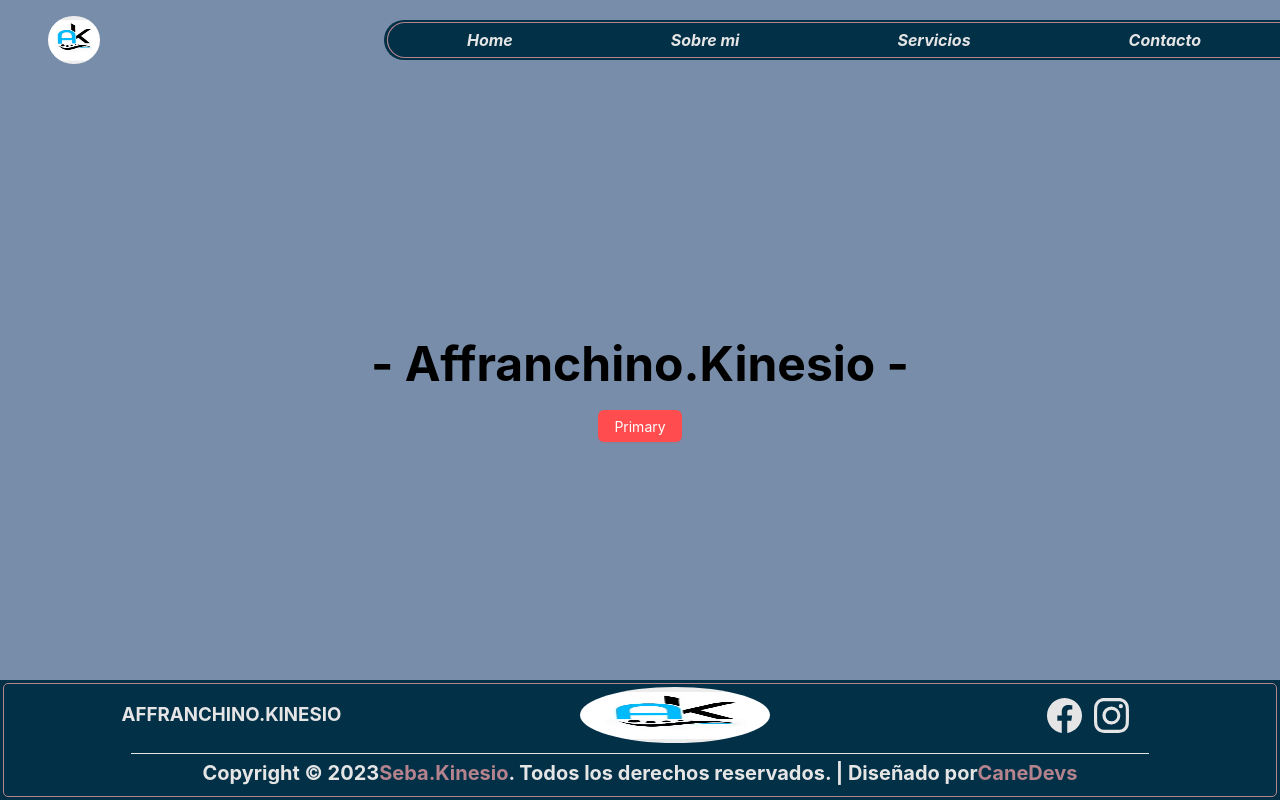
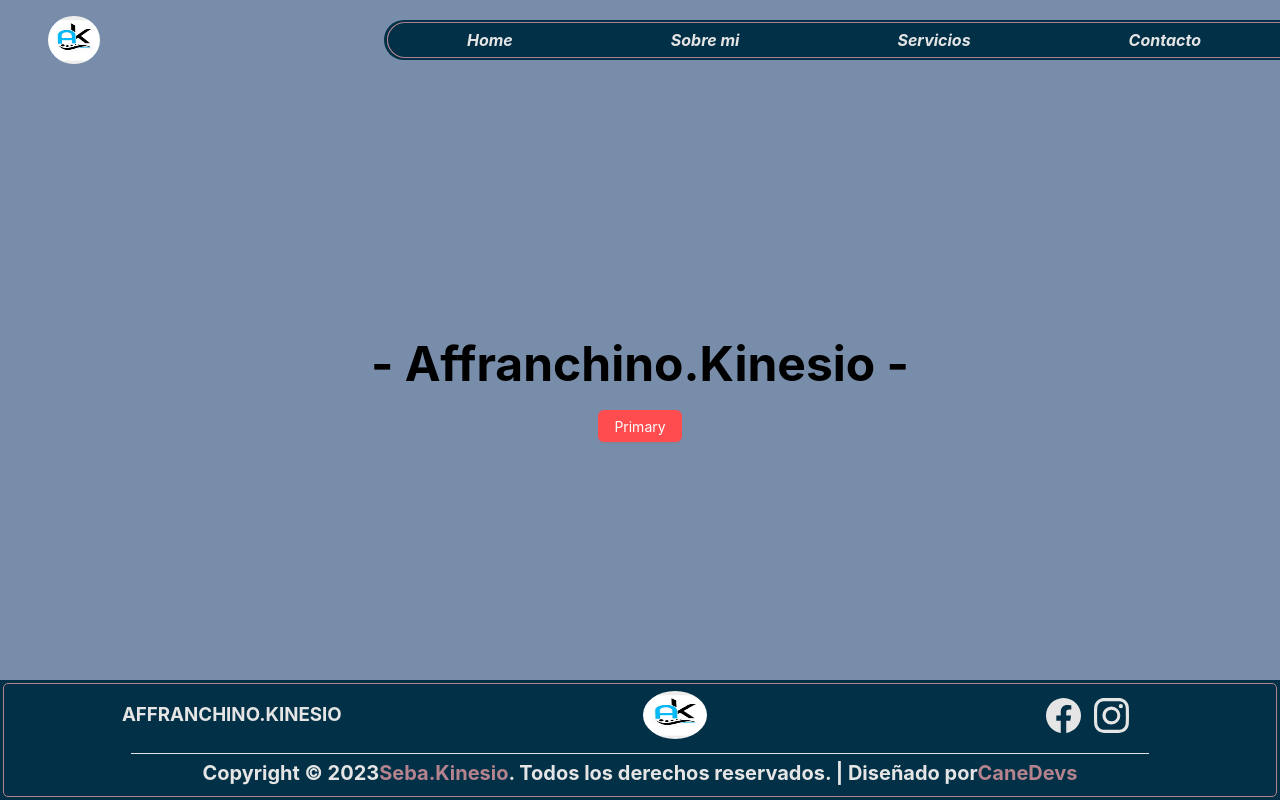
Before and after one commit to federicofucci21/affranchino.kinesio, a React (Vite) app: page / in a window 1280 px wide. Built offline with nearby package versions, Linux system fonts and the light colour scheme.

Commit message:
responsive NavBar

```diff
--- a/src/components/Footer/Footer.module.css
+++ b/src/components/Footer/Footer.module.css
@@ -99,14 +99,14 @@
 }
 
 .logo {
-  width: 8rem;
+  width: 4rem;
   height: 3rem;
-  margin: 3px;
+  margin: 2px;
 }
 
 .logo img {
-  height: 100%;
-  width: 100%;
+  width: 4rem;
+  height: 3rem;
   border-radius: 50%;
 }
 
--- a/src/pages/Landing/Landing.module.css
+++ b/src/pages/Landing/Landing.module.css
@@ -28,3 +28,10 @@
     height: max-content;
     width: max-content;
   }
+
+  @media (max-width: 700px) {
+    .divText {
+      font-size:large;
+      color: black;
+    }
+  }
```
Also changed, not shown: src/pages/Contact/Contac.module.css (added), src/pages/Contact/Contac.tsx (added).
